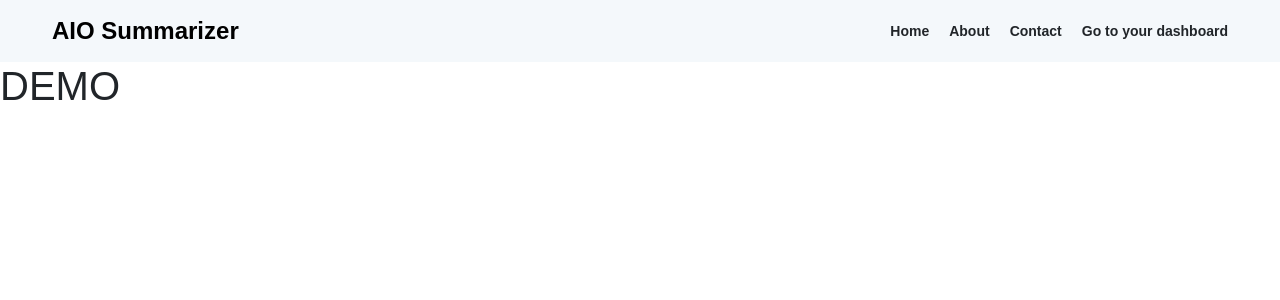
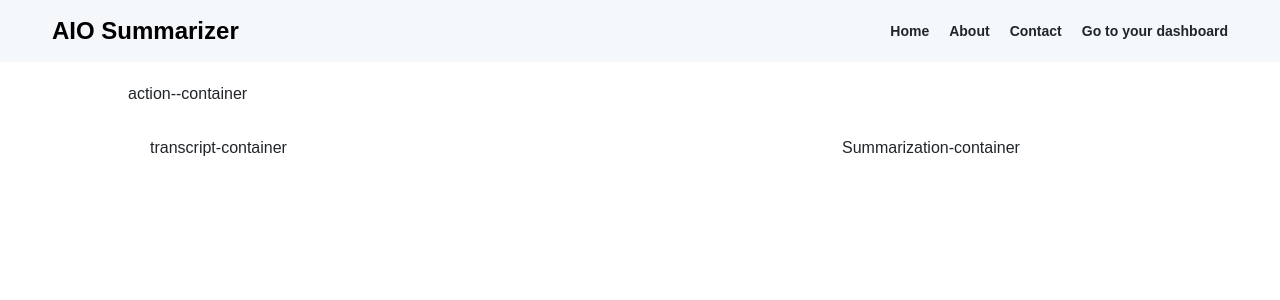
Before and after one commit to mukesh0058/frontend, a React (Create React App) app: page / in a window 1280 px wide. Shown: the top 300 px of the page. Built offline with nearby package versions, Linux system fonts and the light colour scheme; a web font is replaced by a local one.

Commit message:
create folder structure

```diff
--- a/src/Styles/home.scss
+++ b/src/Styles/home.scss
@@ -1,3 +1,22 @@
-.home-container{
-    margin-top: 20px;
+.main {
+  display: flex;
+  justify-content: center;
+  align-items: center;
+  width: 100%;
+  flex-direction: column;
 }
+.action--container {
+  width: 80%;
+  margin: 20px 0px;
+}
+.container {
+  width: 80%;
+}
+.transcript-container {
+  width: 70%;
+  margin: 10px;
+}
+.summarization-container {
+  width: 30%;
+  margin: 10px;
+}
--- a/src/Styles/style.scss
+++ b/src/Styles/style.scss
@@ -1 +1,2 @@
 @import url(./login.scss);
+@import url(./home.scss);
--- a/src/components/Home.js
+++ /dev/null
@@ -1,13 +0,0 @@
-import React from 'react';
-
-const Home = () => {
-  return (
-    <>
-      <div>
-        <h1>DEMO</h1>
-      </div>
-    </>
-  );
-};
-
-export default Home;
--- /dev/null
+++ b/src/components/Home/Home.js
@@ -0,0 +1,17 @@
+import React from "react";
+
+const Home = () => {
+  return (
+    <>
+      <div className="main">
+        <div className="action--container">action--container</div>
+        <div className="container">
+          <div className="transcript-container">transcript-container</div>
+          <div className="summarization-container">Summarization-container</div>
+        </div>
+      </div>
+    </>
+  );
+};
+
+export default Home;
```
Also changed, not shown: src/App.js (+5 -5 lines), src/components/Home/Action.js (added, +7 -0 lines), src/components/Home/Quiz.js (added, +7 -0 lines), src/components/Home/Summarization.js (added, +7 -0 lines), src/components/Home/Transcript.js (added, +7 -0 lines).
